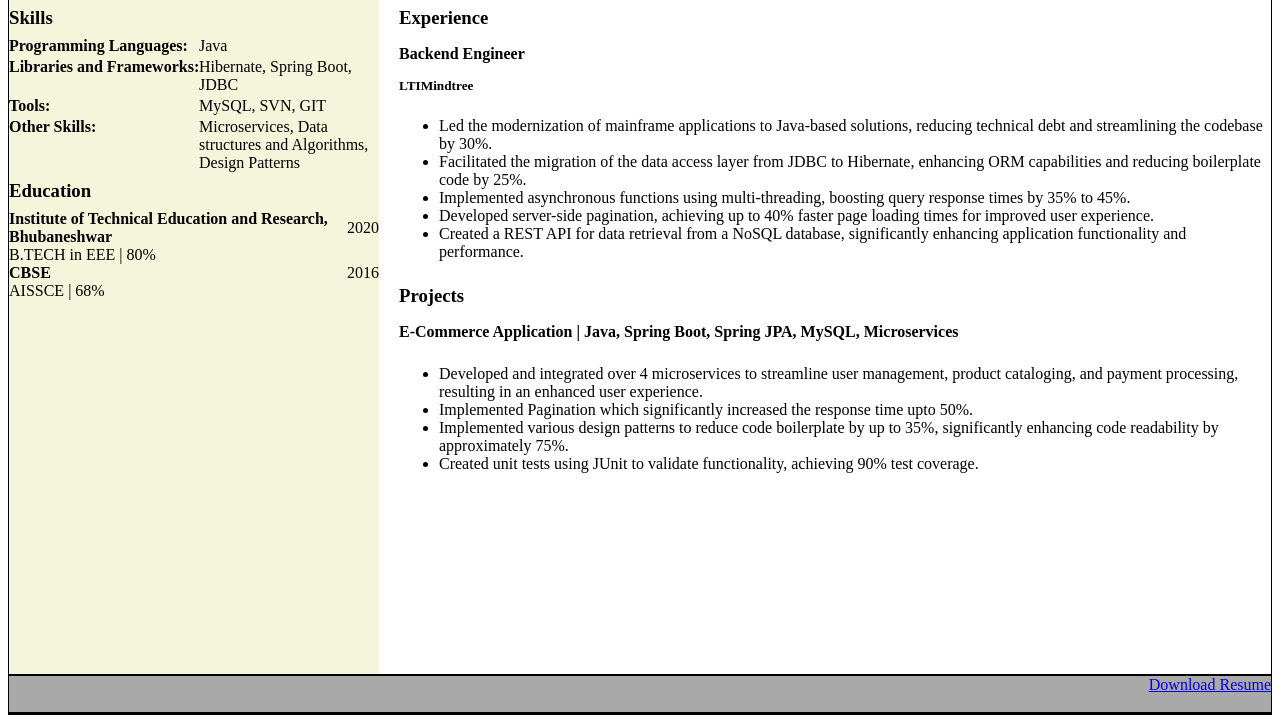
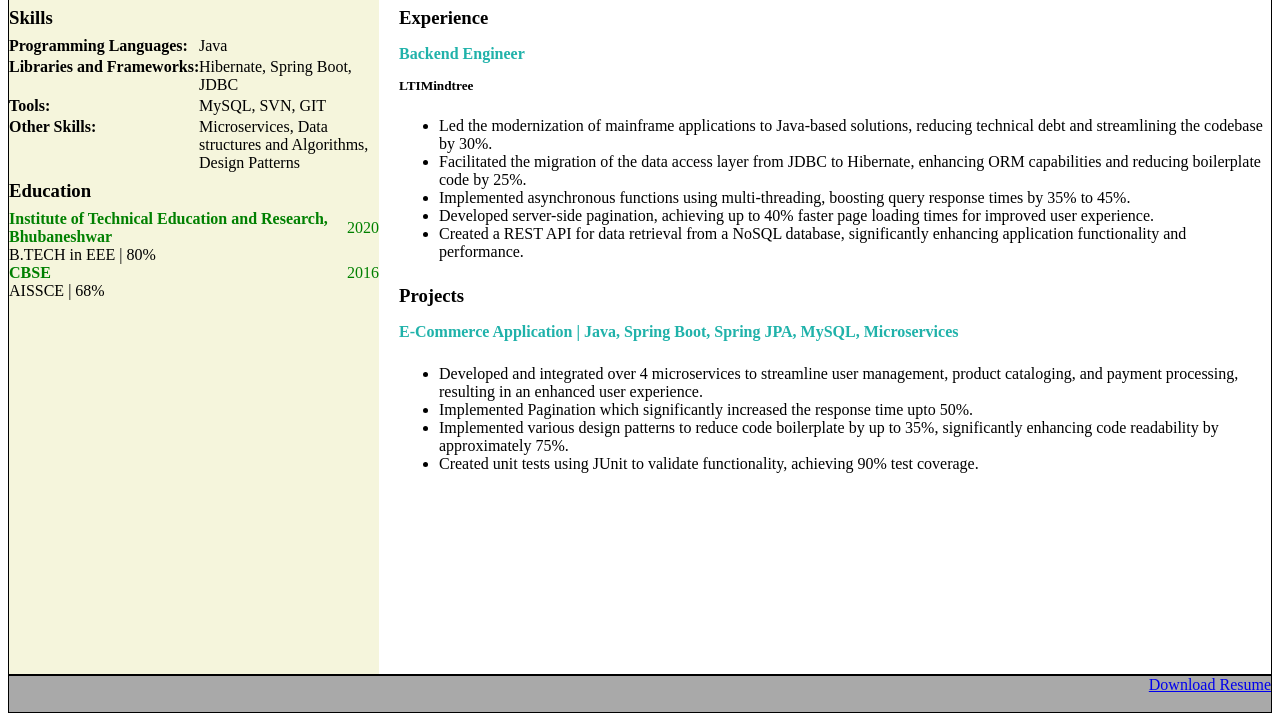
Before and after one commit to 1997nidhi/e-resume, a plain HTML site: page index.html in a window 1280 px wide. Shown: the part 95-818 px from the top of the page. Drawn offline with Linux system fonts and the light colour scheme.

Commit message:
Added styling for education and h4

```diff
--- a/index.html
+++ b/index.html
@@ -77,6 +77,12 @@
             margin-bottom: 5px;
             line-height: 1.5;
         }
+        .Education {
+            color: green;
+        }
+        .right-column h4{
+            color: lightseagreen;
+        }
     </style>
 </head>
 <body>
@@ -155,8 +161,4 @@
     </footer>
 </div>
 </body>
-
-<footer>
-
-</footer>
 </html>
```
